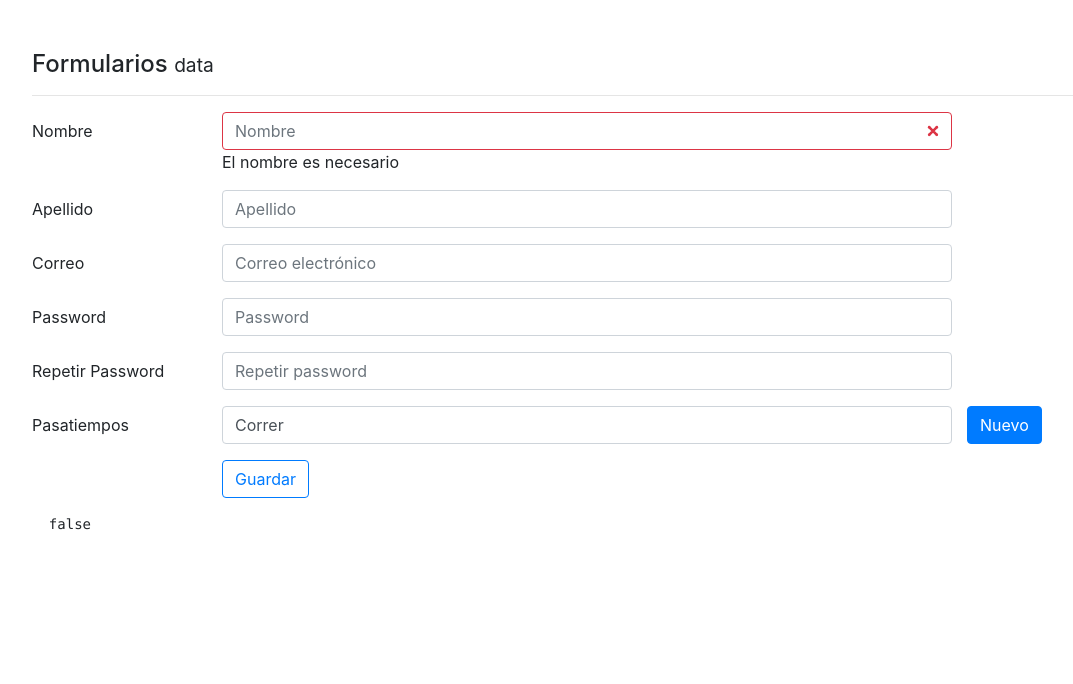
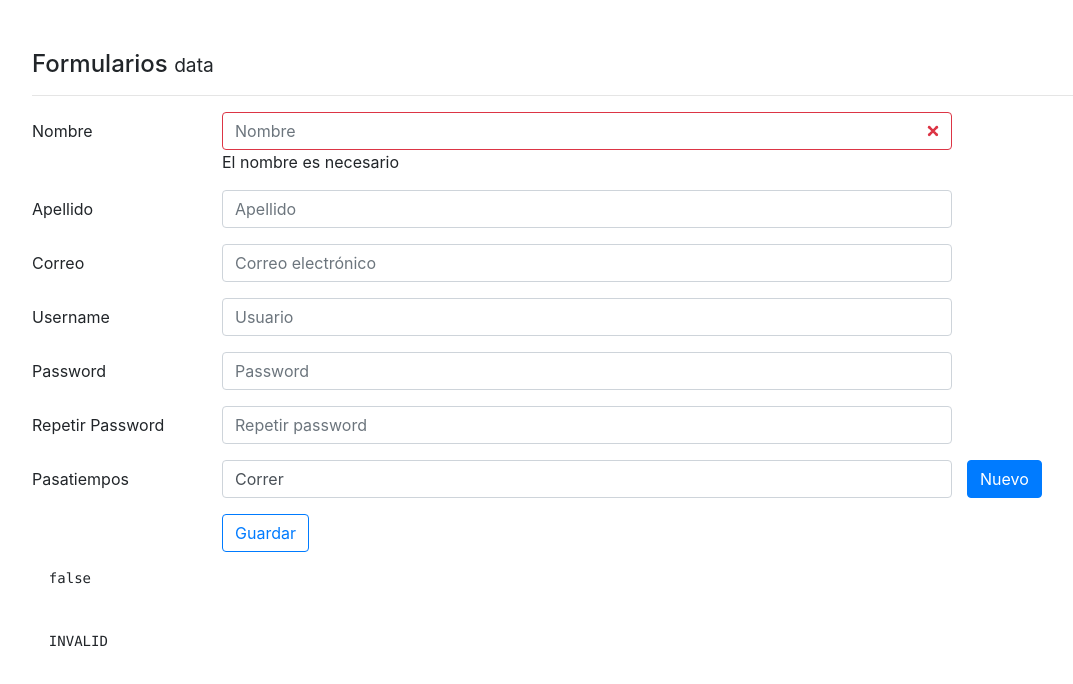
Before and after one commit to Abbygor/Formularios, an Angular app: page / in a window 1280 px wide. Shown: the top 684 px of the page, without its empty margins (53-1126 px from the left). Built offline with nearby package versions, Linux system fonts and the light colour scheme.

Commit message:
Custom Asynchronous validators added to Username field

```diff
--- a/src/app/components/data/data.component.html
+++ b/src/app/components/data/data.component.html
@@ -43,6 +43,17 @@
              type="email"
              placeholder="Correo electrónico"
              formControlName="correo">
+    </div>
+  </div>
+
+  <div class="form-group row">
+    <label class="col-2 col-form-label">Username</label>
+    <div class="col-md-8">
+
+      <input class="form-control"
+              type="text"
+              placeholder="Usuario"
+              formControlName="username">
     </div>
   </div>
 
@@ -95,4 +106,6 @@
 
 <pre>
   {{ forma.valid }}
+  <br>
+  {{ forma.status }}
 </pre>
--- a/src/app/components/data/data.component.ts
+++ b/src/app/components/data/data.component.ts
@@ -1,5 +1,6 @@
 import { Component, OnInit } from '@angular/core';
 import { FormGroup, FormControl, Validators, FormArray } from '@angular/forms';
+import { Observable } from 'rxjs';
 
 @Component({
   selector: 'app-data',
@@ -31,6 +32,7 @@
       pasatiempos: new FormArray([
         new FormControl('Correr', Validators.required)
       ]),
+      username: new FormControl(null, Validators.required, this.existeUsuario),
       password1: new FormControl(null, Validators.required),
       password2: new FormControl()
     });
@@ -67,6 +69,19 @@
     return null;
   }
 
+  existeUsuario(control: FormControl): Promise<any> | Observable<any> {
+    let promesa = new Promise((resolve, reject) => {
+      setTimeout(() => {
+        if(control.value === "fere") {
+          resolve({existe: true})
+        }else{
+          resolve( null )
+        }
+      }, 3000);
+    });
+    return promesa;
+  }
+
   guardarCambios() {
     console.log(this.forma.value);
     console.log(this.forma.valid);
```
